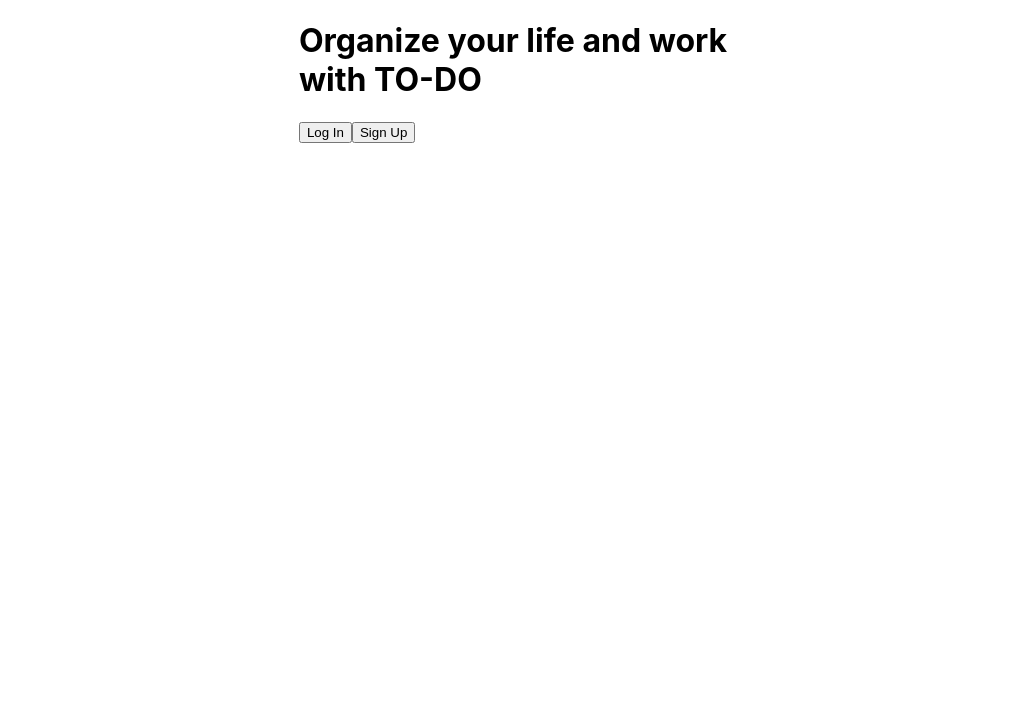
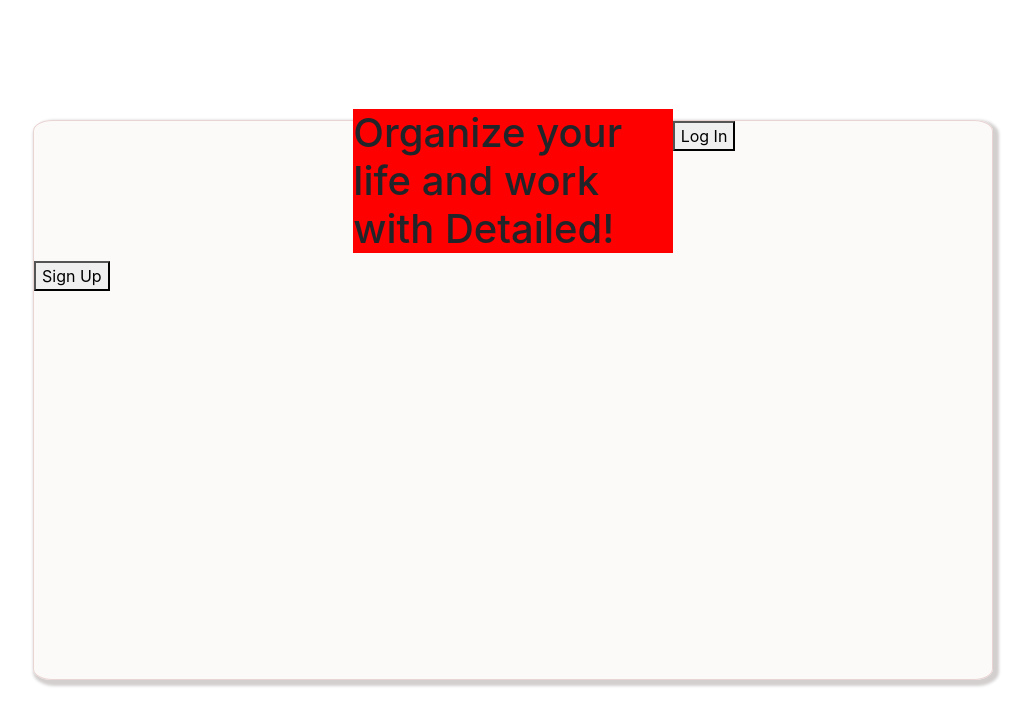
Before and after one commit to Joeweath/detailed, a React (Create React App) app: page / in a window 1280 px wide. Shown: the top 726 px of the page, without its empty margins (127-1158 px from the left). Built offline with nearby package versions, Linux system fonts and the light colour scheme; no server answers.

Commit message:
implement css for todoList page with empty list

```diff
--- a/public/index.html
+++ b/public/index.html
@@ -25,6 +25,7 @@
       Learn how to configure a non-root public URL by running `npm run build`.
     -->
     <script src="https://kit.fontawesome.com/7ba2214bf9.js" crossorigin="anonymous"></script>
+    <link rel="stylesheet" href="https://cdn.jsdelivr.net/npm/bootstrap@4.0.0/dist/css/bootstrap.min.css" integrity="sha384-Gn5384xqQ1aoWXA+058RXPxPg6fy4IWvTNh0E263XmFcJlSAwiGgFAW/dAiS6JXm" crossorigin="anonymous">
     <title>React App</title>
   </head>
   <body>
--- a/src/App.css
+++ b/src/App.css
@@ -1,3 +1,5 @@
+
+
 html {
   box-sizing: border-box;
 
--- a/src/components/AltTodoList/AltTodoList.jsx
+++ b/src/components/AltTodoList/AltTodoList.jsx
@@ -1,4 +1,5 @@
 import { Link } from "react-router-dom"
+import styles from './AltTodoList.module.css'
 
 
 
@@ -6,15 +7,15 @@
 
     console.log(user)
     return (
-        <div>
+        <div className={styles.altcontent}>
 
-            <h1>
+            <h1 className={styles.h1header}>
                 Organize your life and work
                 <br />
-                with TO-DO
+                with Detailed!
             </h1>
             <Link to='login'>
-                <button>Log In</button>
+                <button className={styles.login}>Log In</button>
             </Link>
             <Link to='signup'>
                 <button>Sign Up</button>
--- a/src/components/AltTodoList/AltTodoList.module.css
+++ b/src/components/AltTodoList/AltTodoList.module.css
@@ -0,0 +1,14 @@
+.altcontent {
+    display: grid;
+    grid-template-columns: 1fr 1fr 1fr;
+    grid-template-rows:  25%  25%  50%;
+}
+
+
+.h1header {
+    background-color: red;
+    grid-column-start: 1.5;
+    grid-column-end:  3;
+    align-self: flex-end;
+
+}
--- a/src/components/NavBar/NavBar.module.css
+++ b/src/components/NavBar/NavBar.module.css
@@ -4,6 +4,7 @@
     display: flex;
     width: 100%;
     font-size: 1.5rem;
+    position: fixed;
 }
 
 .navlinks {
--- a/src/components/TodoCard/TodoCard.jsx
+++ b/src/components/TodoCard/TodoCard.jsx
@@ -30,7 +30,7 @@
             <p>{Date(todo.date).slice(0, 15)}</p>
         </div>
         ) : (
-          <h3>Loading</h3>
+          <i class="fa-solid fa-spinner fa-spin-pulse fa-spin-reverse fa-2xl"></i>
         )
       }
 
--- a/src/components/TodoList/TodoList.jsx
+++ b/src/components/TodoList/TodoList.jsx
@@ -6,10 +6,10 @@
   let userList = []
 
   userList = []
-  !user  ? <i class="fa-solid fa-spinner fa-spin-pulse fa-spin-reverse fa-2xl"></i>
+  !user ? console.log("log in")
     :
     props.todos?.map((todo) => (
-    todo.owner === props.user.profile ? userList.push(todo) : <i class="fa-solid fa-spinner fa-spin-pulse fa-spin-reverse"></i>
+      todo.owner === props.user.profile ? userList.push(todo) : console.log("not a match")
 
     ))
 
@@ -20,13 +20,11 @@
 
 
   return (
-    <div>
-    <h1>To Do List</h1>
-    <div className={styles.container}>
-      <div>
+
+    <div className={userList.length > 0 ? styles.listcontainer : styles.emptylist}>
 
       {
-      userList.length > 0  ?
+        userList.length > 0 ?
           userList.map((todo) => (
             <Link to={todo._id} key={todo._id} >
               <p>{todo.title}</p>
@@ -35,14 +33,25 @@
 
           ))
           :
-      <Link to='/addtodo'>
-        <button>
-        Add To-Do
-        </button>
+          <>
+            <h1 className={styles.h1header}>
+              Organize your life and work
+              <br />
+              with Detailed!
+            </h1>
+            <Link to='addtodo' className={styles.createtodo}>
+              <button type="button" class="btn btn-secondary btn-lg">Create Todo</button>
             </Link>
+            <img
+              src="https://imageio.forbes.com/specials-images/dam/imageserve/1092571024/0x0.jpg?format=jpg&width=1200"
+              alt="To-Do-List"
+              className={styles.todopic}
+            />
+            <p className={styles.quote}>“People often say that motivation doesn't last. Well, neither does bathing, that's why we recommend it daily.” Zig Ziglar</p>
+
+          </>
+
       }
-      </div>
-    </div>
     </div>
   )
 }
--- a/src/components/TodoList/TodoList.module.css
+++ b/src/components/TodoList/TodoList.module.css
@@ -1,4 +1,46 @@
-.container {
-  width: 75%;
-  display: flex;
+
+
+.emptylist {
+ display: grid;
+ width: 100%;
+ grid-template-columns: repeat(7, 1fr);
+ grid-template-rows: 2fr .5fr 2fr;
+ row-gap: 1em;
 }
+
+.h1header {
+     grid-column-start: 3;
+     grid-column-end: 6;
+     text-align: center;
+     align-self: flex-end;
+     color: gray;
+}
+
+.todopic {
+    width: 100%;
+    height: auto;
+   grid-row-start: 3;
+   grid-column-start: 2;
+   grid-column-end: 4;
+
+}
+.createtodo {
+    grid-column-start: 3;
+    grid-column-end: 6;
+    grid-row-start: 2;
+    align-self: center;
+    justify-self: center;
+
+
+}
+
+.quote {
+    color: gray;
+    grid-column-start: 5;
+    grid-column-end: 7;
+    grid-row-start: 3;
+    width: 100%;
+    align-self: flex-start;
+    font-weight: 400;
+    font-size: 1.5em;
+}
--- a/src/pages/Landing/Landing.jsx
+++ b/src/pages/Landing/Landing.jsx
@@ -22,12 +22,14 @@
 
   return (
     <main className={styles.container}>
+      <div className={styles.landingcontent}>
       {
         user ?
       <TodoList todos={todos} user={user}/>
       :
       <AltTodoList />
     }
+    </div>
     </main>
   )
 }
--- a/src/pages/Landing/Landing.module.css
+++ b/src/pages/Landing/Landing.module.css
@@ -1,5 +1,19 @@
 .container {
   display: flex;
   align-items: center;
-  flex-direction: column;
+  flex-direction: row;
+  height: 100vh;
+  justify-content: center;
 }
+
+
+.landingcontent {
+  background-color: rgb(250, 247, 243, .6);
+  box-shadow:  3px 3px 3px 3px rgb(211, 207, 207);
+  border: .2px solid rgb(233, 212, 212);
+  border-radius: 2%;
+  height: 70%;
+  width: 75%;
+  display: flex;
+
+}
```
Lines whose indentation alone changed are shown as unchanged.
